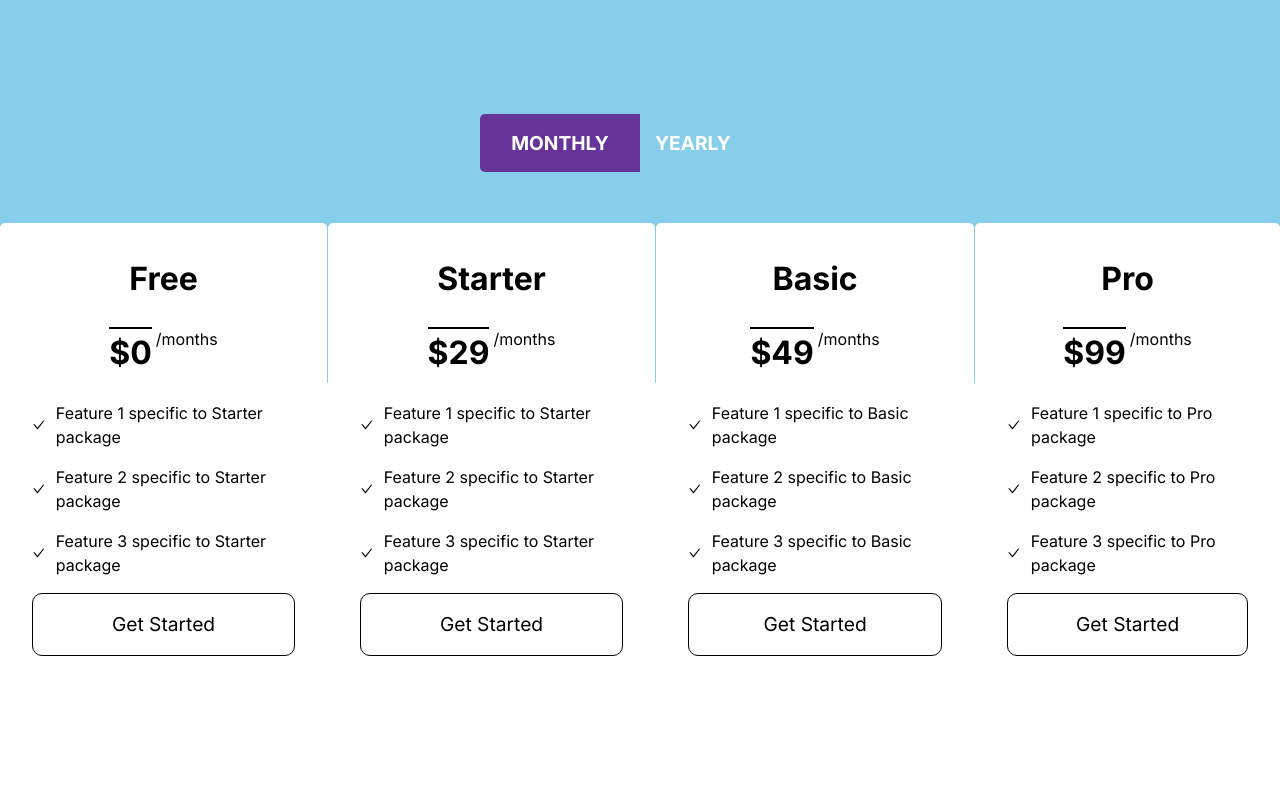
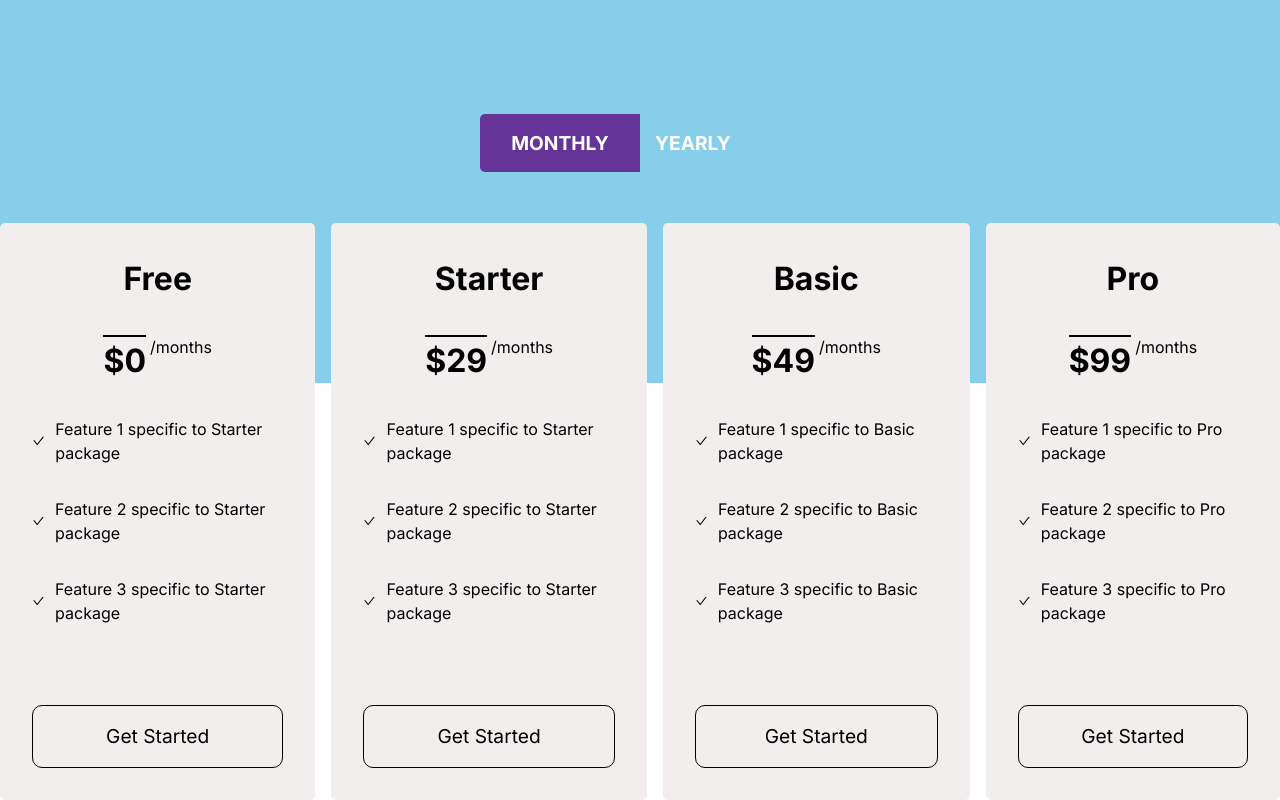
Before and after one commit to viibhuGupta/aihub, a Next.js app: page /pricing in a window 1280 px wide. Shown: the part 651-1451 px from the top of the page. Before the commit the page ends 1339 px from the top, so only its background shows below. Built offline with nearby package versions, Linux system fonts and the light colour scheme; no server answers.

Commit message:
handle some ui error

```diff
--- a/app/page.js
+++ b/app/page.js
@@ -4,6 +4,7 @@ import MainPage from "@/components/MainPage";
 export default function Home() {
   return (
     <>
+
    <MainPage/>
 
     </>
--- a/app/pricing/page.js
+++ b/app/pricing/page.js
@@ -49,7 +49,7 @@ const [pricingData , setPricingData] = useState(monthlyPackageData)
 
 
 
-      <div className='pricing-container'>
+      <div className='pricing-container '>
     {
       pricingData.map(( packageData , index)=> {
         return(
--- a/app/storehub/page.js
+++ b/app/storehub/page.js
@@ -11,9 +11,9 @@ function StoreHubPage() {
 
 
     return (
-        <section>
-            <h1 className='text-5xl font-bold flex justify-center'>Product Store Is Here</h1>
-            <div>
+        <section className="mb-20">
+            <h1 className='text-5xl font-bold flex justify-center mt-20'>Product Store Is Here</h1>
+            <div className="grid grid-row-1  md:grid-cols-3 sm:grid-cols-2 ">
                 {
                     products.map((product)=> {
                         return(
--- a/components/CategoryListing.jsx
+++ b/components/CategoryListing.jsx
@@ -20,7 +20,7 @@
               className=" w-auto p-3 rounded-md shadow-lg "
               key={category.id}
             >
-              <div className="w-[20rem] h-[20rem]  relative">
+              <div  className="w-[20rem] h-[20rem]  relative">
               <div className="absolute inset-0 overflow-hidden   ">
                 <Image
                   src={category.image}
--- a/components/MainPage.jsx
+++ b/components/MainPage.jsx
@@ -8,7 +8,7 @@ import SliderPages from './SliderPages'
 
 const MainPage = () => {
   return (
-    <div>
+    <div className="mb-[10rem]">
 
    <HeroSection/>
    <About />
--- a/components/ProductDetailsPage.jsx
+++ b/components/ProductDetailsPage.jsx
@@ -27,8 +27,11 @@ const ProductDetailsPage = ({ data }) => {
 
         <div className="absolute inset-0 overflow-hidden">
 
-        {
+
+       {/* For All images in array form */}
+        {/* {
           images.map((item,index)=> {
+
             return(
               <Image
               key={index}
@@ -40,6 +43,19 @@ const ProductDetailsPage = ({ data }) => {
             />
             )
           })
+        } */}
+
+        {
+          images.length > 0 && (
+            <Image
+
+              src={images[0]}
+              alt={title}
+              layout="fill"
+              objectFit="contain"
+              className="p-6"
+            />
+          )
         }
 
         </div>
--- a/components/ProductsDataAPI.jsx
+++ b/components/ProductsDataAPI.jsx
@@ -12,8 +12,8 @@ const ProductsDataAPI = ({ data  }) => {
 
 
   return (
-    <div className="w-[30rem]  lg:md:w-full h-auto grid grid-cols-1 md:grid-cols-4 sm:grid-cols-2 mt-32 md:ml-[7rem] ">
-      <div className="w-[25rem] flex flex-col justify-center gap-10   h-auto p-[1rem]  rounded-md shadow-lg hover:shadow-2xl duration-300 ">
+    <div className="w-[30rem]  lg:md:w-full h-auto  mt-32 md:ml-[7rem] ">
+      <div className="w-[25rem] flex flex-col justify-center gap-10   h-auto p-[1rem]  rounded-md shadow-lg hover:shadow-xl duration-300 ">
         <div className="">
           <h1 className="font-semibold text-lg text-gray-600">{data.title}</h1>
         </div>
--- a/sass/pricing.scss
+++ b/sass/pricing.scss
@@ -1,20 +1,20 @@
-.price{
+.price {
   display: flex;
   justify-content: center;
   border-top: 2px solid black;
 
 
-    .main-top{
+  .main-top {
     display: flex;
     flex-direction: column;
     width: 100%;
     height: 60rem;
     justify-content: center;
     align-items: center;
-        background:skyblue;
+    background: skyblue;
     position: relative;
 
-        .head-para{
+    .head-para {
       width: 40rem;
       height: 30rem;
       display: flex;
@@ -22,47 +22,42 @@
       flex-direction: column;
       gap: 0.4rem;
 
-            h1{
+      h1 {
         font-size: 3rem;
         font-weight: bolder;
       }
     }
 
-        .package{
+    .package {
       display: flex;
 
-            button{
+      button {
         width: 10rem;
         height: auto;
         padding: 15px;
-               font-size:larger;
+        font-size: larger;
         color: white;
         text-transform: uppercase;
         font-weight: bold;
-
       }
-            .montly-btn{
+      .montly-btn {
         border-top-left-radius: 5px;
         border-bottom-left-radius: 5px;
         background: rebeccapurple;
-
-
       }
-            .yearly-btn{
+      .yearly-btn {
         border-top-right-radius: 5px;
         border-bottom-right-radius: 5px;
         background: rebeccapurple;
-
+      }
     }
   }
 
-    }
-
-    .pricing-container{
+  .pricing-container {
     display: flex;
     flex-direction: row;
     position: absolute;
     margin-top: 50rem;
-       gap: 1px;
+    gap: 1rem;
   }
 }
--- a/sass/pricingCard.scss
+++ b/sass/pricingCard.scss
@@ -1,13 +1,14 @@
 .pricing-card{
-    background-color: white;
+    background-color: rgb(242, 238, 238);
     width: auto;
+    min-height: 35rem;
     height: auto;
     padding: 2rem;
     color: black;
     display: flex;
     flex-direction: column;
-    gap: 1.5rem;
-    justify-content: center;
+    gap: 2rem;
+    // justify-content: center;
     align-items: center;
     border-radius: 5px;
 
@@ -24,7 +25,7 @@
         // background-color: aqua;
         display: flex;
         flex-direction: column;
-        gap: 16px;
+        gap: 2rem;
 
         .list{
             display: flex;
@@ -42,6 +43,7 @@
             border-radius: 10px;
             color: black;
             font-size: larger;
+            margin-top: 3rem;
         }
 
     }
```
Lines whose indentation alone changed are shown as unchanged.
